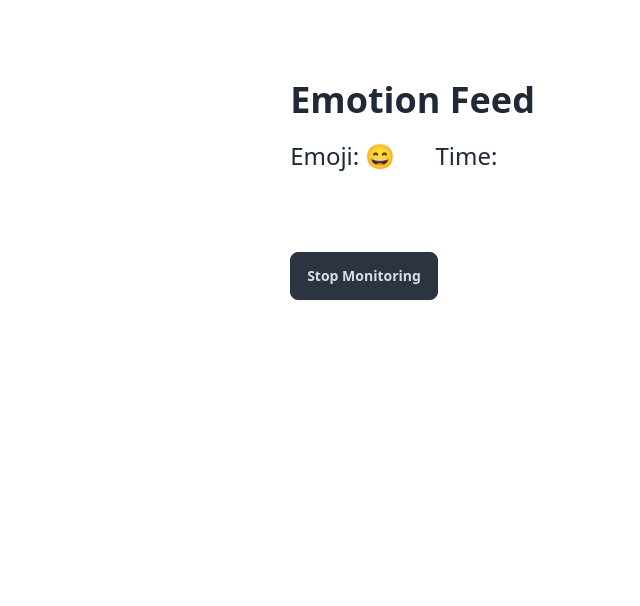
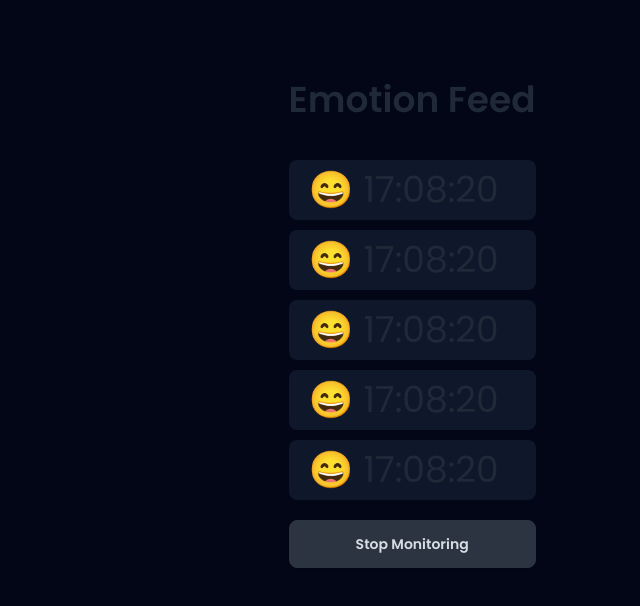
Before and after one commit to shabik-ashab/baby-monitoring-client, a React (Vite) app: page / in a window 1280 px wide. Both pictures are taken after a click on the button "Start Monitoring". Shown: the top 606 px of the page, without its empty margins (640-1280 px from the left). Built offline with nearby package versions, Linux system fonts and the light colour scheme; no server answers.

Commit message:
Modify UI design

```diff
--- a/src/components/Canvas.jsx
+++ b/src/components/Canvas.jsx
@@ -66,8 +66,8 @@ const Canvas = () => {
     };
     return (
         <div>
-             <video className='rounded-[20px]' ref={videoRef} autoPlay muted width="720" height="560" />
-             <canvas className='rounded-[20px]' ref={canvasRef} width="720" height="560" style={{ display: 'none' }} />
+             <video className='rounded-[20px]' ref={videoRef} autoPlay muted width="720" height="360" />
+             <canvas className='rounded-[20px]' ref={canvasRef} width="720" height="360" style={{ display: 'none' }} />
         </div>
     );
 };
--- a/src/components/Feed.jsx
+++ b/src/components/Feed.jsx
@@ -1,17 +1,40 @@
 //  ========= Feed ===========
+
+import StopMonitoring from "./StopMonitoring";
 
 const Feed = ({ setOpenMonitor, openMonitor }) => {
   return (
-    <div className="overflow-y-scroll">
+    <div>
+      <h2 className="text-4xl mb-10 font-semibold lg:text-start text-center">Emotion Feed</h2>
+      <div className="">
+     <div className="flex bg-slate-900 rounded-lg text-4xl mt-[10px] px-[20px] py-[10px] gap-[10px] lg:justify-start justify-center">
+     <button className="text-4xl">😄</button>
+     <button className="text-4xl">  17:08:20 </button>
+     </div>
+     <div className="flex bg-slate-900 rounded-lg text-4xl mt-[10px] px-[20px] py-[10px] gap-[10px] lg:justify-start justify-center">
+     <button className="text-4xl">😄</button>
+     <button className="text-4xl">  17:08:20 </button>
+     </div>
+     <div className="flex bg-slate-900 rounded-lg text-4xl mt-[10px] px-[20px] py-[10px] gap-[10px] lg:justify-start justify-center">
+     <button className="text-4xl">😄</button>
+     <button className="text-4xl">  17:08:20 </button>
+     </div>
+     <div className="flex bg-slate-900 rounded-lg text-4xl mt-[10px] px-[20px] py-[10px] gap-[10px] lg:justify-start justify-center">
+     <button className="text-4xl">😄</button>
+     <button className="text-4xl">  17:08:20 </button>
+     </div>
+     <div className="flex bg-slate-900 rounded-lg text-4xl mt-[10px] px-[20px] py-[10px] gap-[10px] lg:justify-start justify-center">
+     <button className="text-4xl">😄</button>
+     <button className="text-4xl">  17:08:20 </button>
+     </div>
+      </div>
+       {/* =============== StopMonitoring =============  */}
 
-      <h2 className="text-4xl font-semibold lg:text-start text-center">Emotion Feed</h2>
-      <div className="flex text-2xl mt-[20px] gap-[40px] lg:justify-start justify-center">
-        <span> Emoji: 😄</span>
-        <span> Time: </span>
-      </div>
-      <div className="flex lg:justify-start justify-center">
-        <button className="btn btn-neutral mt-20" onClick={() => setOpenMonitor(false)}>Stop Monitoring</button>
-      </div>
+       <div className="flex justify-center w-full">
+                <StopMonitoring openMonitor={openMonitor} setOpenMonitor={setOpenMonitor} />
+              </div>
+
+              {/* =============== StopMonitoring =============  */}
     </div>
   );
 };
--- a/src/components/MonitoringSystem.jsx
+++ b/src/components/MonitoringSystem.jsx
@@ -2,6 +2,7 @@ import { useState } from 'react';
 import Feed from './Feed';
 import Canvas from './Canvas';
 import MonitoringBtn from './MonitoringBtn';
+import StopMonitoring from './StopMonitoring';
 
 const MonitoringSystem = () => {
 
@@ -9,19 +10,24 @@ const MonitoringSystem = () => {
 
 
   return (
-    <div className="">
+    <div className='bg-slate-950 lg:h-[100vh] h-full'>
 
 
 
       {
         openMonitor ?
-          <div className='flex lg:flex-row flex-col justify-evenly m-20 gap-20'>
+          <div className='flex lg:flex-row flex-col justify-evenly p-20 gap-20'>
 
-            {/* =============== Canvas =============  */}
+            <div>
+              {/* =============== Canvas =============  */}
 
-            <Canvas openMonitor={openMonitor} setOpenMonitor={setOpenMonitor} />
+              <Canvas openMonitor={openMonitor} setOpenMonitor={setOpenMonitor} />
 
-            {/* =============== Canvas =============  */}
+
+              {/* =============== Canvas =============  */}
+
+
+            </div>
 
             {/* =============== Feed =============  */}
 
@@ -29,6 +35,8 @@ const MonitoringSystem = () => {
             <Feed openMonitor={openMonitor} setOpenMonitor={setOpenMonitor} />
 
             {/* =============== Feed =============  */}
+
+
           </div>
           :
           <div className='h-[100vh] flex justify-center items-center'>
--- /dev/null
+++ b/src/components/StopMonitoring.jsx
@@ -0,0 +1,9 @@
+
+
+const StopMonitoring = ({setOpenMonitor}) => {
+    return (
+             <button className="btn btn-neutral mt-[20px] w-full" onClick={() => setOpenMonitor(false)}>Stop Monitoring</button>
+    );
+};
+
+export default StopMonitoring;
--- a/src/index.css
+++ b/src/index.css
@@ -1,3 +1,10 @@
+@import url('https://fonts.googleapis.com/css2?family=Poppins:ital,wght@0,100;0,200;0,300;0,400;0,500;0,600;0,700;0,800;0,900;1,100;1,200;1,300;1,400;1,500;1,600;1,700;1,800;1,900&display=swap');
+
+
 @tailwind base;
 @tailwind components;
 @tailwind utilities;
+
+body {
+    font-family: poppins;
+}
```
